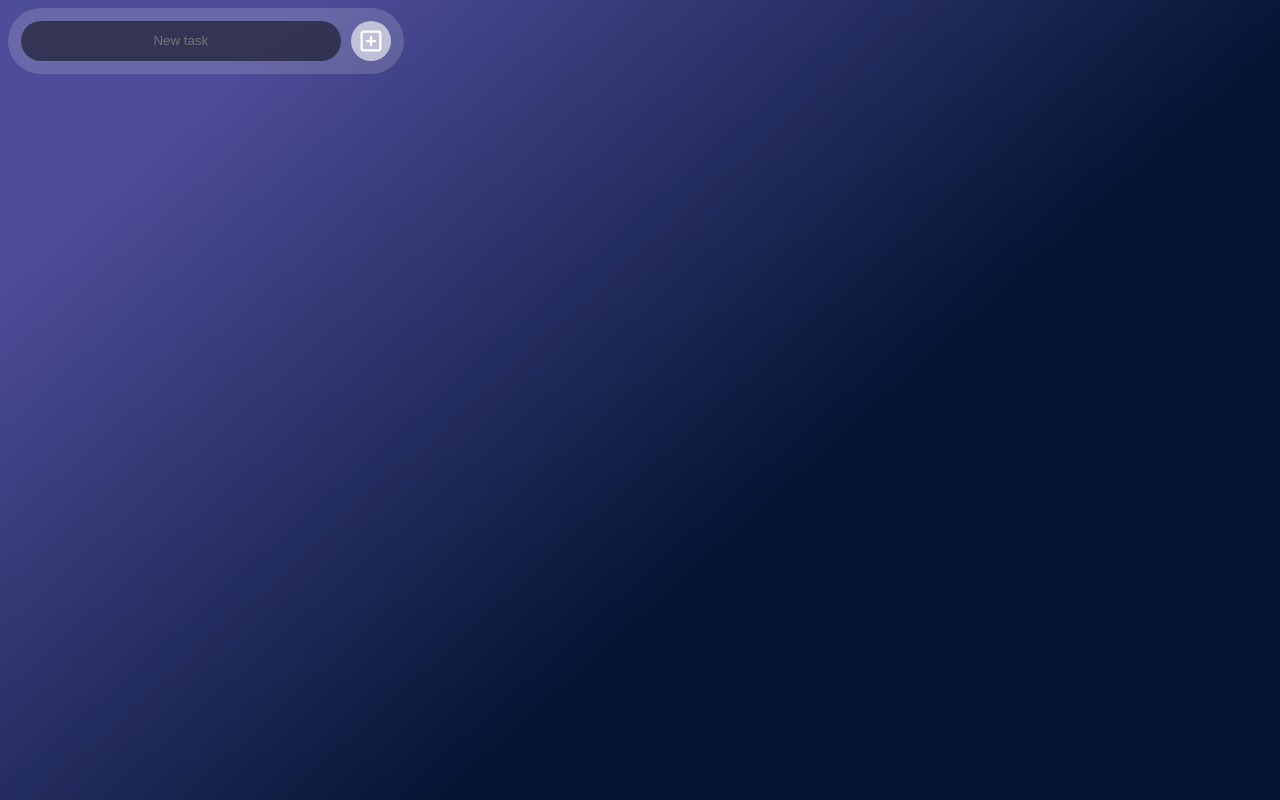
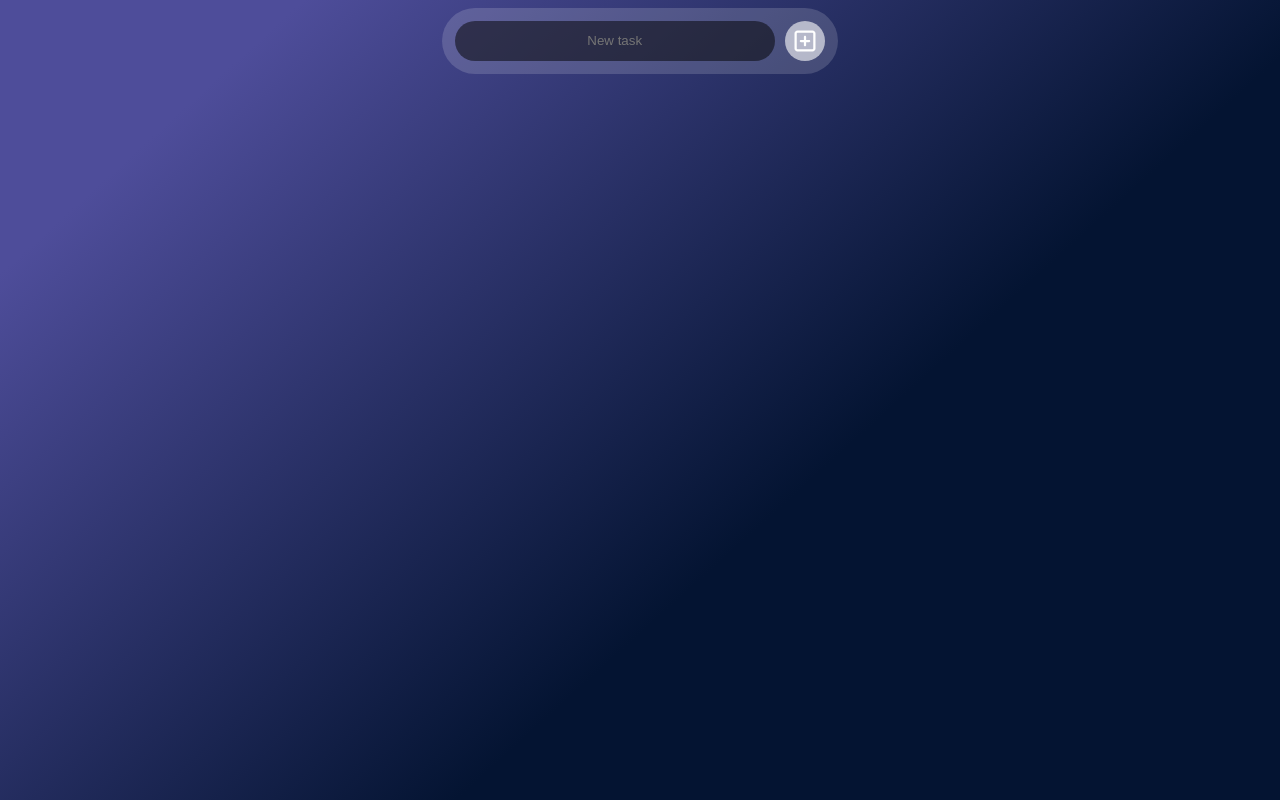
Before and after one commit to imPBH/todo-vue, a Vue app: page / in a window 1280 px wide. Built offline with nearby package versions, Linux system fonts and the light colour scheme.

Commit message:
Display tasks

```diff
--- a/src/components/InputComponent.vue
+++ b/src/components/InputComponent.vue
@@ -1,17 +1,32 @@
 <template>
   <div class="content-wrapper">
-    <div class="input-wrapper">
-        <input type="text" placeholder="New task">
+    <form class="input-wrapper" @submit.prevent="addTodo">
+        <input type="text" placeholder="New task" v-model="new_todo">
         <div class="icon-wrapper">
-            <fa icon="fa-regular fa-square-plus" class="add-icon"/>
+            <font-awesome-icon icon="fa-regular fa-square-plus" class="add-icon" @click="addTodo"/>
         </div>
-    </div>
+    </form>
   </div>
 </template>
 
 <script>
+import { ref } from 'vue'
+
 export default {
-    name: 'InputComponent'
+    name: 'InputComponent',
+    setup(props, ctx) {
+        const new_todo = ref('')
+
+        const addTodo = () => {
+            ctx.emit('addTodo', new_todo.value);
+            new_todo.value = '';
+        }
+
+        return {
+            new_todo,
+            addTodo
+        }
+    }
 }
 </script>
 
--- a/src/main.js
+++ b/src/main.js
@@ -16,5 +16,5 @@ library.add(faSquarePlus)
 
 createApp(App)
 .use(router)
-.component('fa', FontAwesomeIcon)
+.component('font-awesome-icon', FontAwesomeIcon)
 .mount('#app')
--- a/src/views/HomeView.vue
+++ b/src/views/HomeView.vue
@@ -1,14 +1,31 @@
 <template>
-  <InputComponent />
+  <InputComponent style="justify-content: center" @addTodo="addTodo"/>
+  <ul>
+    <li v-for="(todo, index) in todos" :key="index">{{ todo }}</li>
+  </ul>
 </template>
 
 <script>
 import InputComponent from '@/components/InputComponent.vue'
+import { ref } from 'vue'
 
 export default {
   name: 'HomeView',
   components: {
     InputComponent
+  },
+  setup() {
+    const todos = ref([]);
+
+    const addTodo = (new_todo) => {
+      todos.value.push(new_todo);
+      console.log(todos.value)
+    }
+
+    return {
+      todos,
+      addTodo
+    }
   }
 }
 </script>
```
